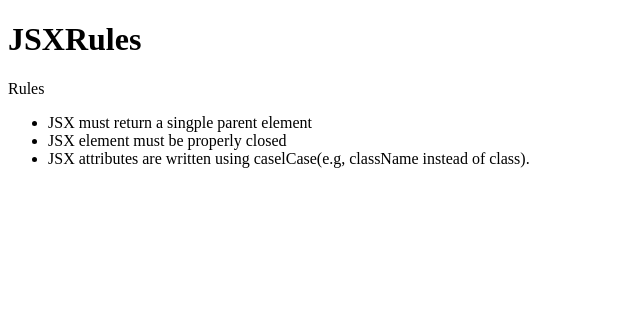
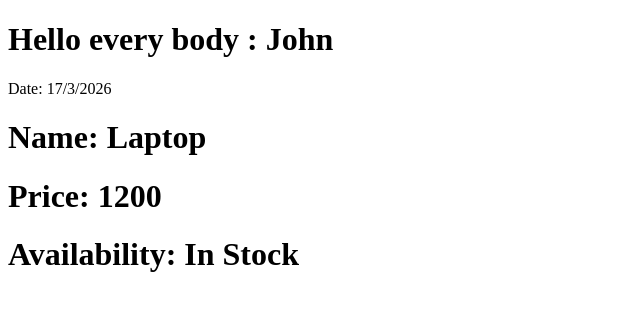
Before and after one commit to habibur-rahman-swe/react-demo-1, a React (Vite) app: page / in a window 1280 px wide. Shown: the top 310 px of the page, without its empty margins (0-640 px from the left). Built offline with nearby package versions, Linux system fonts and the light colour scheme.

Commit message:
00:49:35

```diff
--- a/src/App.jsx
+++ b/src/App.jsx
@@ -1,9 +1,11 @@
-import JSXRules from "./components/JSXRules";
+import Greeting from "./components/Greeting";
+import ProductInfo from "./components/ProductInfo";
 
 const App = () => {
   return (
     <div>
-      <JSXRules/>
+      <Greeting/>
+      <ProductInfo/>
     </div>
   );
 }
--- /dev/null
+++ b/src/components/Greeting.jsx
@@ -0,0 +1,16 @@
+import React from 'react'
+
+const Greeting = () => {
+  const greetingMessage = 'Hello every body';
+  const name = "John";
+  const date = new Date();
+
+  return (
+    <div>
+      <h1>{greetingMessage} : {name}</h1>
+      <p> Date: {date.getDate()}/{date.getMonth()}/{date.getFullYear()}</p>
+    </div>
+  )
+}
+
+export default Greeting
--- a/src/components/JSXRules.jsx
+++ /dev/null
@@ -1,18 +0,0 @@
-import React from 'react'
-
-const JSXRules = () => {
-  return (
-    <div>
-      <h1>JSXRules</h1>
-      <p> Rules</p>
-        <ul>
-          <li>JSX must return a singple parent element</li>
-          <li>JSX element must be properly closed</li>
-          <li>JSX attributes are written using caselCase(e.g, className instead of class).</li>
-        </ul>
-
-    </div>
-  )
-}
-
-export default JSXRules
--- /dev/null
+++ b/src/components/ProductInfo.jsx
@@ -0,0 +1,20 @@
+import React from 'react'
+
+const ProductInfo = () => {
+  const product = {
+    name : "Laptop",
+    price: 1200,
+    availability: "In Stock"
+  }
+
+  return (
+    <div>
+      <h1>Name: {product.name}</h1>
+      <h1>Price: {product.price}</h1>
+      <h1>Availability: {product.availability}</h1>
+
+    </div>
+  )
+}
+
+export default ProductInfo
```
